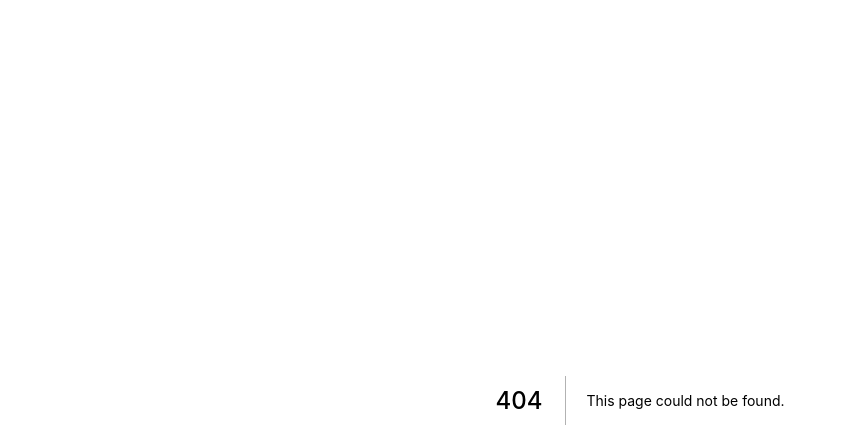
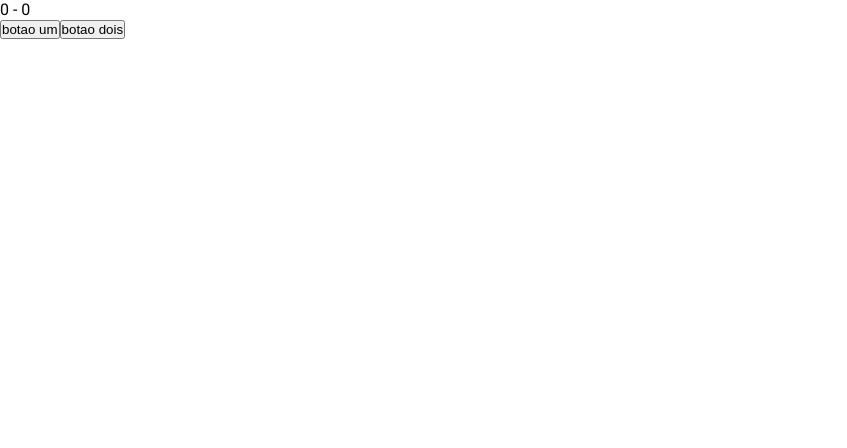
Before and after one commit to Jhon-Byron/Iniciando-Projeto, a Next.js app: page /memoization in a window 1280 px wide. Before the commit this address had no page. Shown: the top 448 px of the page, without its empty margins (0-847 px from the left). Built offline with nearby package versions, Linux system fonts and the light colour scheme.

Commit message:
Criado exemplo de memoization

```diff
--- /dev/null
+++ b/pages/memoization.jsx
@@ -0,0 +1,32 @@
+import { useState, useCallback, memo } from 'react'
+
+const Button = memo(({ handleClick, name }) => {
+  console.log(` rendederizado ${name}`)
+  return <button onClick={handleClick}>{name}</button>
+})
+
+Button.displayName = 'Memo button'
+
+export default function MemoizationPage() {
+  console.log('renderizado contador')
+  const [contadorUm, setContadorUm] = useState(0)
+  const [contadorDois, setContadorDois] = useState(0)
+
+  const memoizedContadorUm = useCallback(() => {
+    setContadorUm(contadorUm + 1)
+  }, [contadorUm])
+
+  const memoizedContadorDois = useCallback(() => {
+    setContadorDois(contadorDois + 1)
+  }, [contadorDois])
+
+  return (
+    <div>
+      <div>
+        {contadorUm} - {contadorDois}
+      </div>
+      <Button handleClick={memoizedContadorUm} name="botao um"></Button>
+      <Button handleClick={memoizedContadorDois} name="botao dois"></Button>
+    </div>
+  )
+}
```
